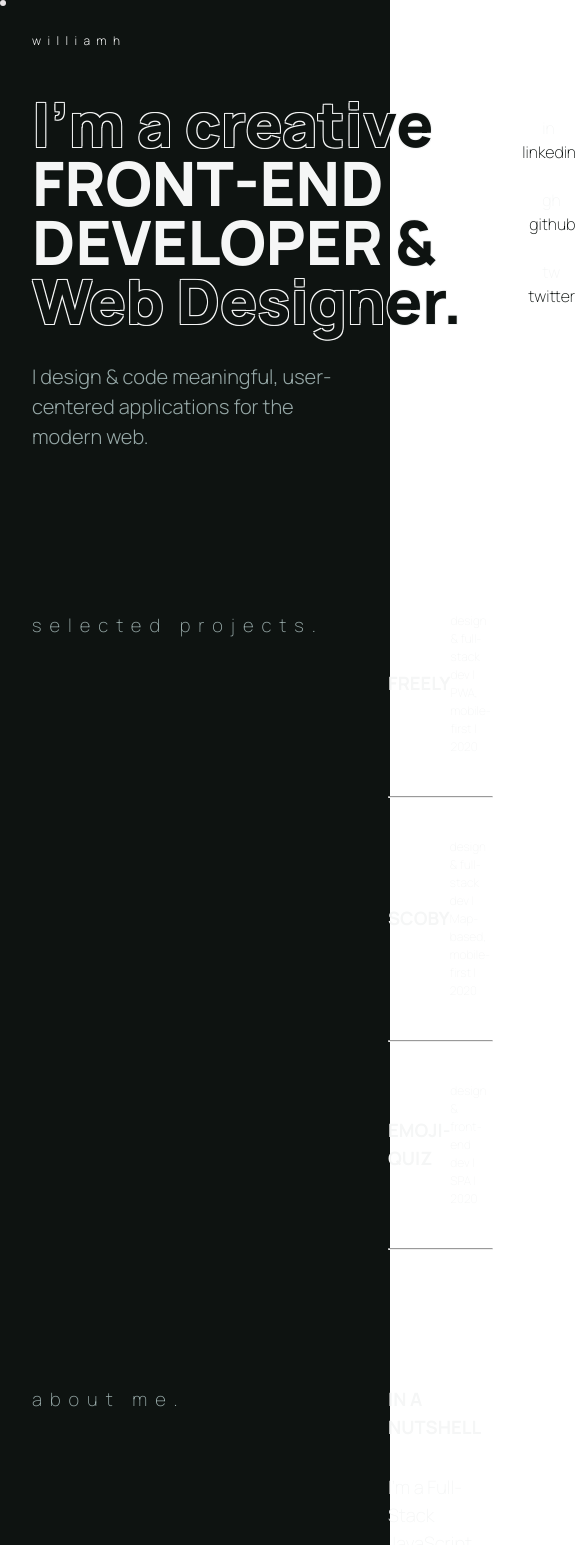
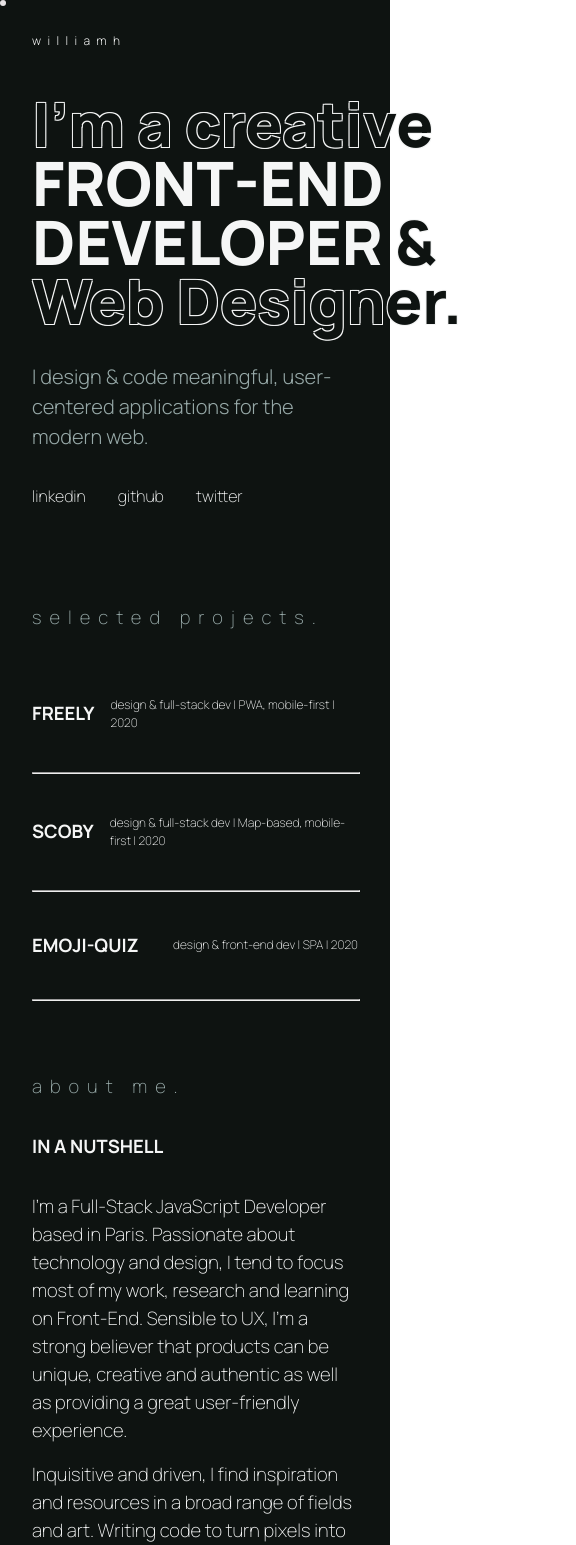
Before and after one commit to williamhzo/williamh.io, a React (Create React App) app: page / in a window 390 px wide. Shown: the top 1545 px of the page, 576 px wide, since content can reach past the window. Built offline with nearby package versions, Linux system fonts and the light colour scheme.

Commit message:
add responsiveness

```diff
--- a/src/Components/SocialLinks.jsx
+++ b/src/Components/SocialLinks.jsx
@@ -3,10 +3,10 @@ import React from 'react';
 const SocialLinks = ({ link, shortName, fullName }) => {
   return (
     <li className="header__items">
-      <div></div>
+
       <a
         href={link}
-        className="header__links animate-cursor-large"
+        className="header__links header__links--mobile animate-cursor-large"
         target="_blank"
         rel="noopener noreferrer"
       >
--- a/src/Views/Header.jsx
+++ b/src/Views/Header.jsx
@@ -46,6 +46,11 @@ const Header = () => {
         I design & code meaningful, user-centered applications for the modern
         web.
       </h3>
+      <ul className="header__list--mobile">
+        {socials.map((item, index) => (
+          <SocialLinks key={index} link={item.link} shortName={item.fullName} />
+        ))}
+      </ul>
     </header>
   );
 };
--- a/src/styles/About.scss
+++ b/src/styles/About.scss
@@ -5,7 +5,7 @@
     font-weight: 200;
     font-size: 1.15rem;
     line-height: 1.75rem;
-    margin-bottom: $app-margin / 4;
+    margin-bottom: $app-margin / 2;
   }
 
   &__description--strike {
--- a/src/styles/App.scss
+++ b/src/styles/App.scss
@@ -97,10 +97,56 @@ body {
 
 // responsiveness
 
-@media (max-width: 768px) {
+@media (max-width: 860px) {
   .section {
+    flex-direction: column;
+
+    &__wrapper {
+      margin-right: $app-margin;
+      padding: 0;
+    }
     &__title {
       margin-bottom: 2rem;
     }
   }
 }
+
+// remove cursor if user is not on desktop
+@media screen and (prefers-reduced-motion: reduce) {
+  .cursor {
+    display: none;
+  }
+}
+
+@media (max-width: 768px) {
+  .header {
+    &__list {
+      display: none;
+    }
+
+    &__wrapper {
+      padding-right: 0;
+    }
+
+    &__list--mobile {
+      display: flex;
+    }
+
+    &__links--mobile {
+      margin-right: $app-margin;
+    }
+  }
+}
+
+@media (max-width: 512px) {
+
+  .section {
+    margin: $app-margin * 2 $app-margin;
+  }
+  .projects {
+    &__info {
+      font-size: 0.75rem;
+      margin-left: $app-margin/2;
+    }
+  }
+}
--- a/src/styles/Contact.scss
+++ b/src/styles/Contact.scss
@@ -4,7 +4,7 @@
   &__item {
     font-weight: 200;
     font-size: 1.15rem;
-    margin-bottom: $app-margin / 4;
+    margin-bottom: $app-margin / 2;
   }
 
   &__link {
--- a/src/styles/Header.scss
+++ b/src/styles/Header.scss
@@ -42,6 +42,11 @@
     color: $secondary-color;
   }
 
+  &__list--mobile {
+    display: none;
+    margin: 0 $app-margin/4 0 $app-margin;
+  }
+
   &__list {
     display: flex;
     flex-direction: column;
@@ -53,7 +58,7 @@
   &__links {
     font-weight: 200;
     font-size: 1rem;
-    padding: 8px 16px;
+    padding: 8px 0;
     position: relative;
   }
 
@@ -90,12 +95,3 @@
     z-index: 1;
   }
 }
-
-@media (max-width: 512px) {
-  .header {
-    &__title {
-      hyphens: none;
-      word-wrap: none;
-    }
-  }
-}
--- a/src/styles/Projects.scss
+++ b/src/styles/Projects.scss
@@ -19,14 +19,3 @@
     font-size: 0.9rem;
   }
 }
-
-@media (max-width: 768px) {
-  .projects {
-    &__technologies {
-      font-size: 0.9rem;
-    }
-    &__info {
-      font-size: 0.75rem;
-    }
-  }
-}
```
